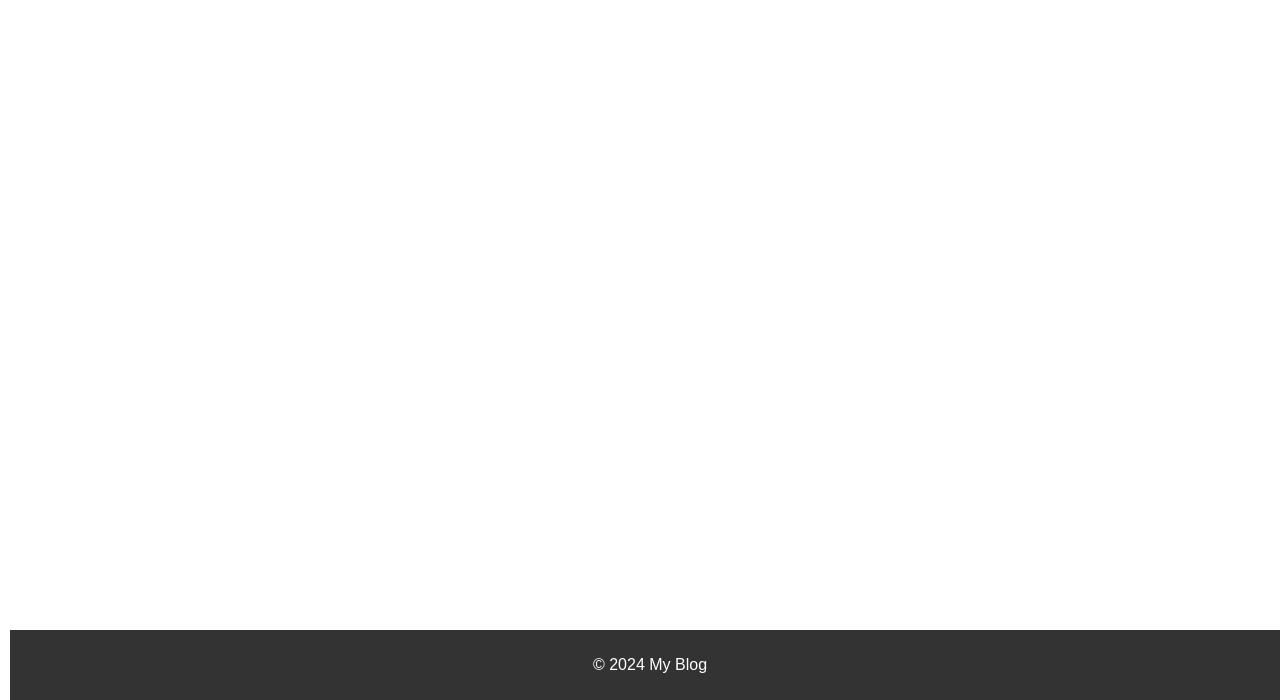
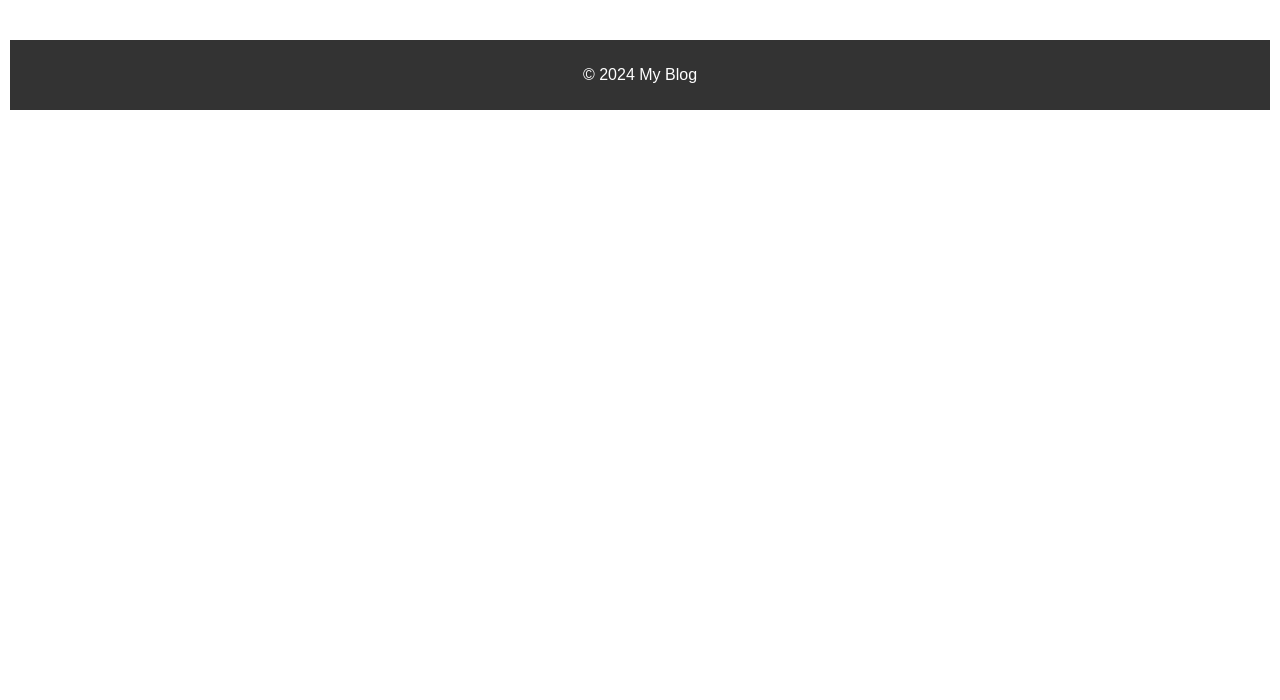
Before and after one commit to eziraa/Blog-With-Djnago, a Django app: page / in a window 1280 px wide. Shown: the part 100-800 px from the top of the page. Run offline with Django 5.2, Linux system fonts and the light colour scheme.

Commit message:
fixing footer problem

```diff
--- a/static/styles.css
+++ b/static/styles.css
@@ -102,7 +102,7 @@
             color: #fff;
             text-align: center;
             padding: 10px 0;
-            position: fixed;
-            bottom: 0;
+            top: 100%;
             width: 100%;
+            position: relative;
         }
```
